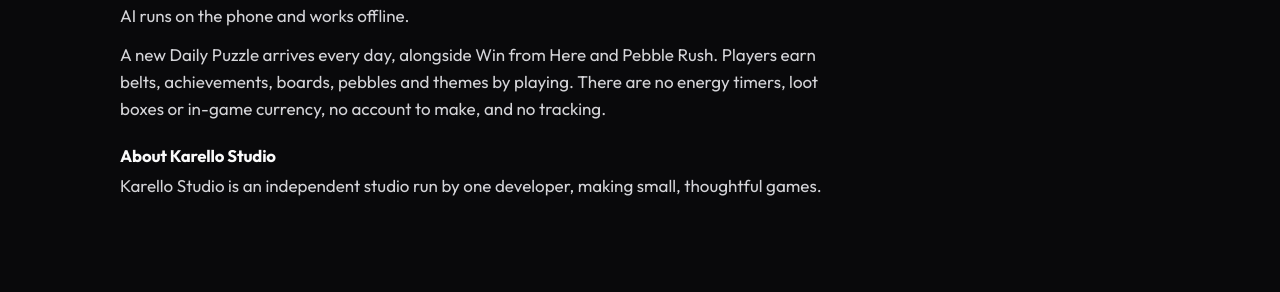
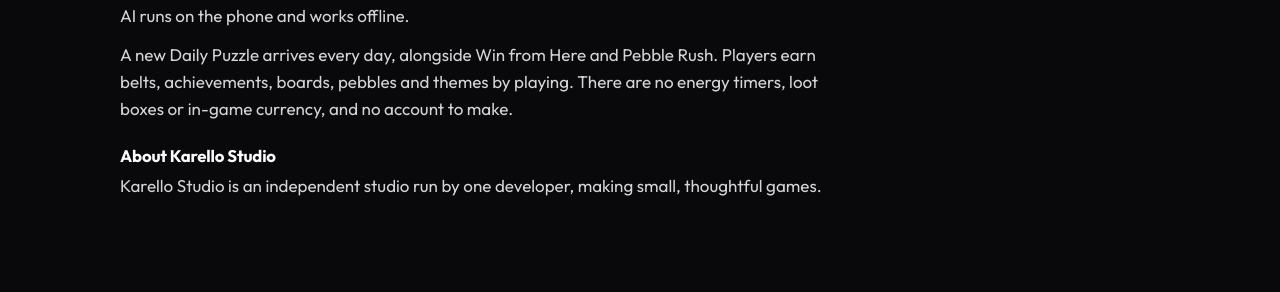
Before and after one commit to karello-studio/karello-studio-site, a Jekyll site: the page built from press/index.html, in a window 1280 px wide and 900 px high, scrolled down 1830 px. Shown: the part 216-508 px from the top of the window. Built offline with Jekyll 4.4.1, drawn with Linux system fonts in a browser that asks for light colours.

Commit message:
Press: drop the no tracking claim
Co-Authored-By: Claude Opus 5.5 <noreply@anthropic.com>

```diff
--- a/press/index.html
+++ b/press/index.html
@@ -42,7 +42,7 @@ main_class: game
     <h3>Long</h3>
     <p>Three Pebbles is a calm strategy game about one simple idea: line up three of your pebbles to score a set. Nothing is ever captured: on the bigger boards, a scored line returns to your hand.</p>
     <p>There are three boards: Classic, the quick three-pebble game; Standard, the nine-pebble board people have played for centuries; and Advanced, a bigger four-ring board for longer games, which is part of the Strategist upgrade. Play the computer at Easy, Medium or Hard, pass one phone between you, or connect to a friend nearby over Bluetooth or local Wi-Fi. The AI runs on the phone and works offline.</p>
-    <p>A new Daily Puzzle arrives every day, alongside Win from Here and Pebble Rush. Players earn belts, achievements, boards, pebbles and themes by playing. There are no energy timers, loot boxes or in-game currency, no account to make, and no tracking.</p>
+    <p>A new Daily Puzzle arrives every day, alongside Win from Here and Pebble Rush. Players earn belts, achievements, boards, pebbles and themes by playing. There are no energy timers, loot boxes or in-game currency, and no account to make.</p>
     <h3>About Karello Studio</h3>
     <p>Karello Studio is an independent studio run by one developer, making small, thoughtful games.</p>
   </div>
```
